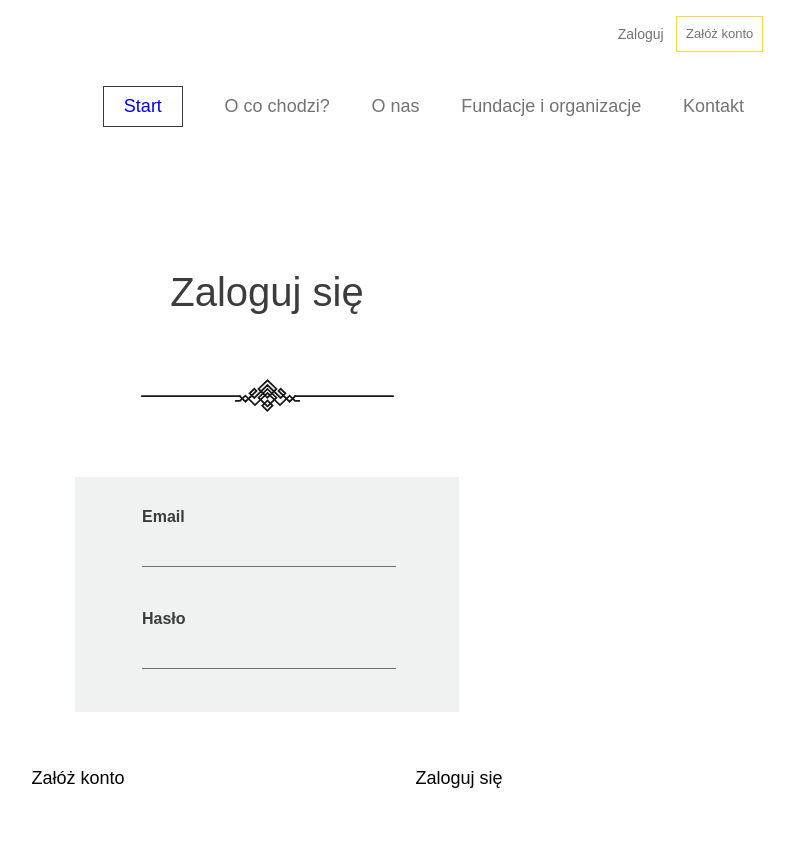
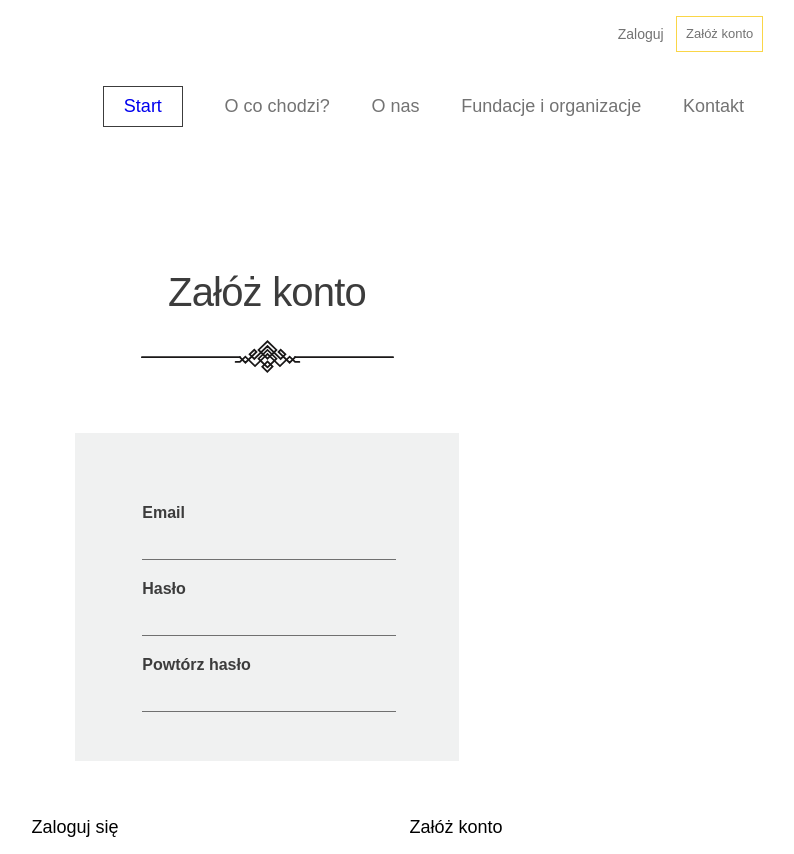
Before and after one commit to Dawid-Buchwald/giveInGoodHands, a React (Create React App) app: page /rejestracja in a window 1280 px wide. Shown: the whole page, without its empty margins (373-1167 px from the left). Before the commit the page ends 805 px from the top, so only its background shows below. Built offline with nearby package versions, Linux system fonts and the light colour scheme.

Commit message:
dodanie layoutu rejestracji

```diff
--- a/src/components/SignUp.js
+++ b/src/components/SignUp.js
@@ -30,20 +30,26 @@ const SignUp = () => {
                             </ul>
                         </div>
                     </div>
-                    <div className="logInForm">
-                        <h2>Zaloguj się</h2>
+                    <div className="homeSignUp">
+                        <h2>Załóż konto</h2>
                         <img className="headerDecoration" src={decoration}></img>
                         <form>
-                            <div className="logInFormInput">
-                                <div className="logInFormInputSingle">
+                            <div className="signUpForm">
+                                <div className="signUpFormInputSingle">
                                     <label>
                                         <p>Email</p>
                                         <input type="email"></input>
                                     </label>
                                 </div>
-                                <div className="logInFormInputSingle">
+                                <div className="signUpFormInputSingle">
                                     <label>
                                         <p>Hasło</p>
+                                        <input type="password"></input>
+                                    </label>
+                                </div>
+                                <div className="signUpFormInputSingle">
+                                    <label>
+                                        <p>Powtórz hasło</p>
                                         <input type="password"></input>
                                     </label>
                                 </div>
@@ -51,8 +57,8 @@ const SignUp = () => {
 
                         </form>
                         <div className="buttonBox">
-                                <button  onClick={() => {history.push('/rejestracja')}}>Załóż konto</button>
-                                <button>Zaloguj się</button>
+                                <button  onClick={() => {history.push('/logowanie')}}>Zaloguj się</button>
+                                <button>Załóż konto</button>
                          </div>
                     </div>
                 </div>
--- a/src/scss/main.scss
+++ b/src/scss/main.scss
@@ -8,6 +8,7 @@
 @import "./settings/simpleSteps";
 @import "./settings/about";
 @import "./settings/login";
+@import "./settings/signUp";
 
 body {
     margin: 0 auto;
--- a/src/scss/settings/_login.scss
+++ b/src/scss/settings/_login.scss
@@ -15,6 +15,11 @@
             opacity: 1;
             margin-top: 7.688rem;
             margin-bottom: 2.438rem;
+        }
+
+        img {
+            margin: 0;
+            padding-top: 0;
         }
 
         form {
--- /dev/null
+++ b/src/scss/settings/_signUp.scss
@@ -0,0 +1,58 @@
+.homeSignUp {
+    display: flex;
+    flex-direction: column;
+    align-items: center;
+    justify-content: center;
+
+        h2 {
+            font-size: 2.5rem;
+            font-family: $font-base;
+            font-weight: 300;
+            text-align: center;
+            color: $color-black;
+            letter-spacing: -0.8px;
+            opacity: 1;
+            margin-top: 7.688rem;
+            margin-bottom: 1.563rem;
+        }
+
+        img {
+            padding: 0;
+            margin-bottom: 3.75rem;
+        }
+
+        form {
+            width: 24rem;
+            height: 20.5rem;
+            background-color: $color-dirty-white;
+
+            p {
+                font-size: 1rem;
+                color: $color-black;
+                font-weight: 600;
+                font-family: $font-base;
+                opacity:1 ;
+            }
+
+            input {
+                width:15.625rem;
+                background-color: $color-dirty-white;
+                border-top: none;
+                border-left: none;
+                border-right: none;
+                border-bottom: 1px solid $color-light-grey;
+            }
+        }
+}
+
+
+.signUpForm {
+    padding: 0.938rem 4.203rem;
+    margin-top: 2.5rem;
+    margin-bottom: 2.5rem;
+}
+
+.signUpFormInputSingle {
+    width: 15.625rem;
+    height: 3.75rem;
+}
```
